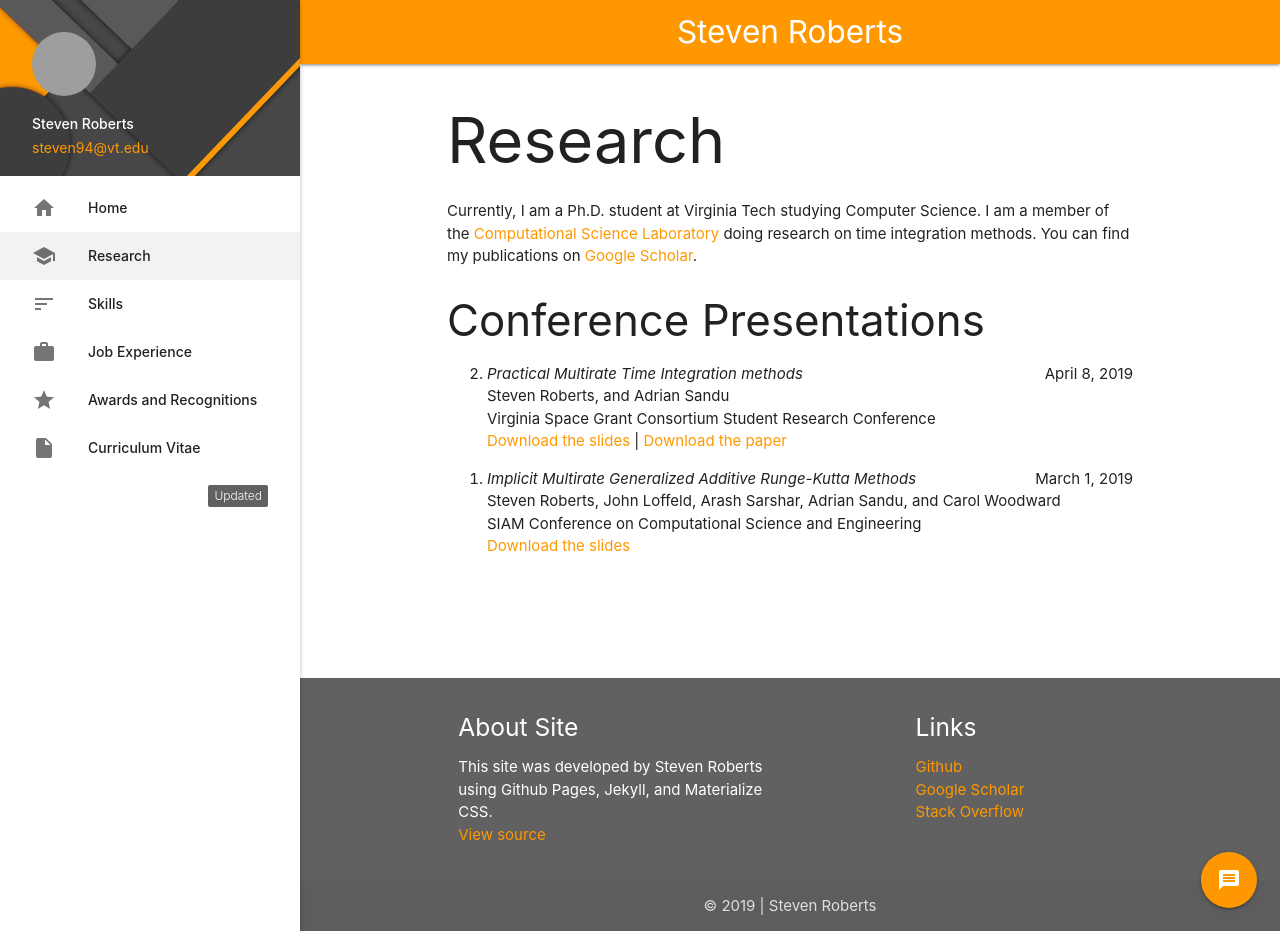
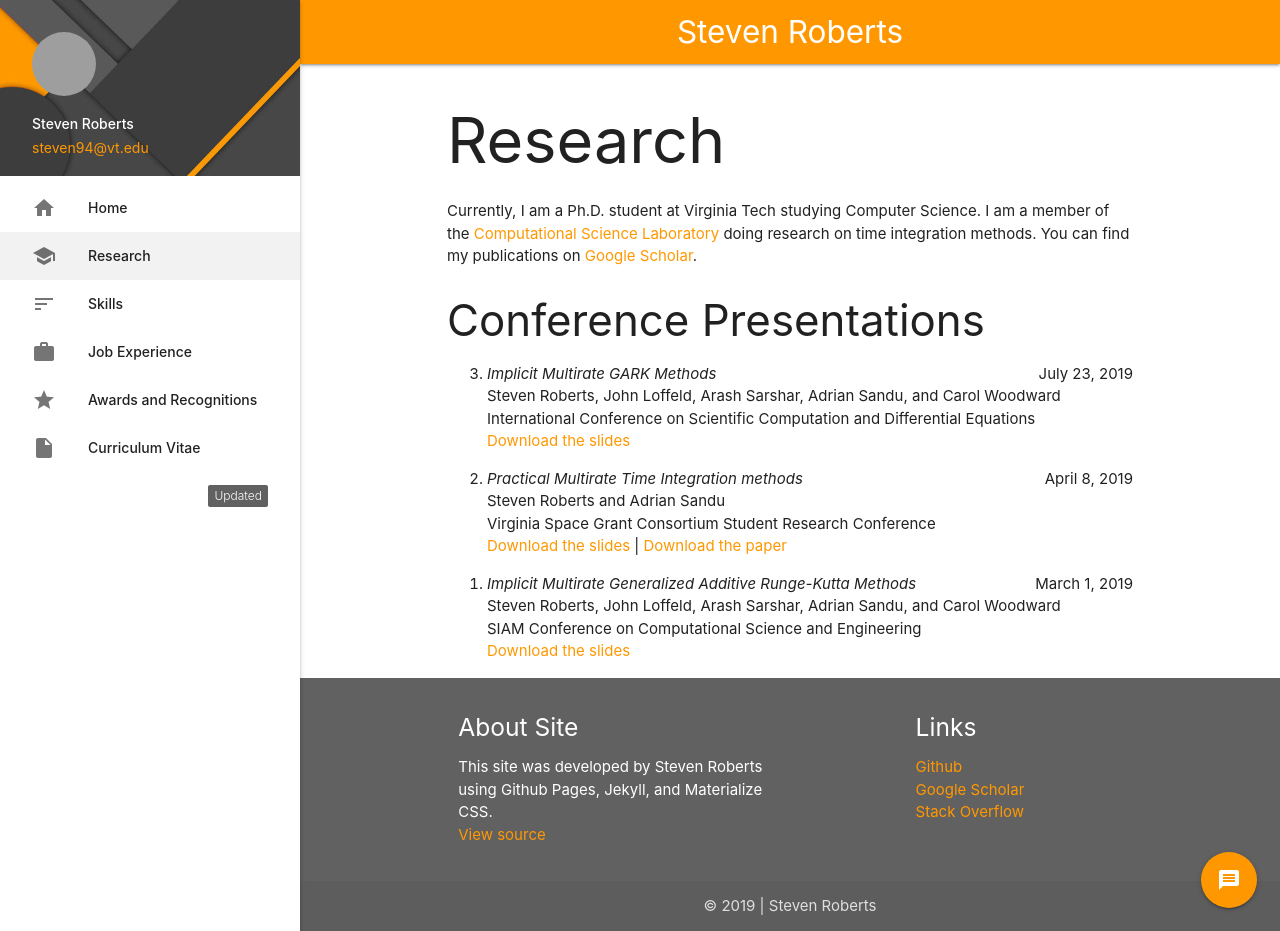
Before and after one commit to Steven-Roberts/Steven-Roberts.github.io, a Jekyll site: the page built from research.md, in a window 1280 px wide and 931 px high. Built offline with Jekyll 4.4.1, drawn with Linux system fonts in a browser that asks for light colours; grey boxes are pictures that could not be loaded.

Commit message:
Add SciCADE to conferences

```diff
--- a/research.md
+++ b/research.md
@@ -4,18 +4,24 @@ title: Research
 priority: 90
 icon: school
 conferences:
+    - title: Implicit Multirate GARK Methods
+      authors: Steven Roberts, John Loffeld, Arash Sarshar, Adrian Sandu, and Carol Woodward
+      presentation: International Conference on Scientific Computation and Differential Equations
+      date: July 23, 2019
+      slides: /assets/doc/presentations/SciCADE_implicit_MrGARK.pdf
+
     - title: Practical Multirate Time Integration methods
-      authors: Steven Roberts, and Adrian Sandu
+      authors: Steven Roberts and Adrian Sandu
       presentation: Virginia Space Grant Consortium Student Research Conference
       date: April 8, 2019
-      slides: /assets/doc/presentations/practical_multirate.pdf
+      slides: /assets/doc/presentations/VSGC_practical_multirate.pdf
       paper: /assets/doc/papers/VSGC_report.pdf
 
     - title: Implicit Multirate Generalized Additive Runge-Kutta Methods
       authors: Steven Roberts, John Loffeld, Arash Sarshar, Adrian Sandu, and Carol Woodward
       presentation: SIAM Conference on Computational Science and Engineering
       date: March 1, 2019
-      slides: /assets/doc/presentations/implicit_MrGARK.pdf
+      slides: /assets/doc/presentations/CSE_implicit_MrGARK.pdf
 ---
 
 Currently, I am a Ph.D. student at Virginia Tech studying Computer Science.  I am a member of the [Computational Science Laboratory](http://csl.cs.vt.edu/) doing research on time integration methods.  You can find my publications on [Google Scholar]({{ site.links["Google Scholar"] }}).
```
Also changed, not shown: Gemfile.lock, 5 other files.
